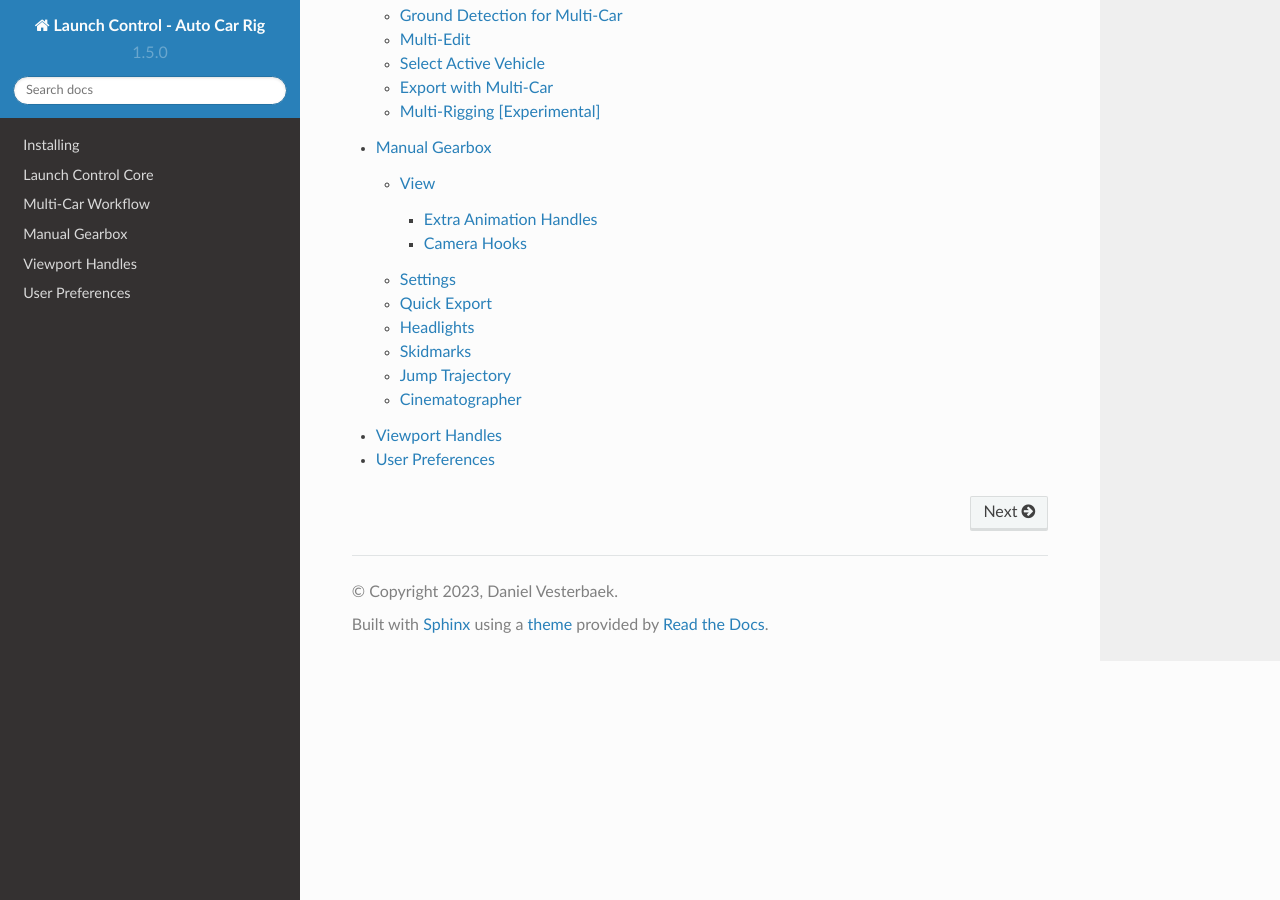
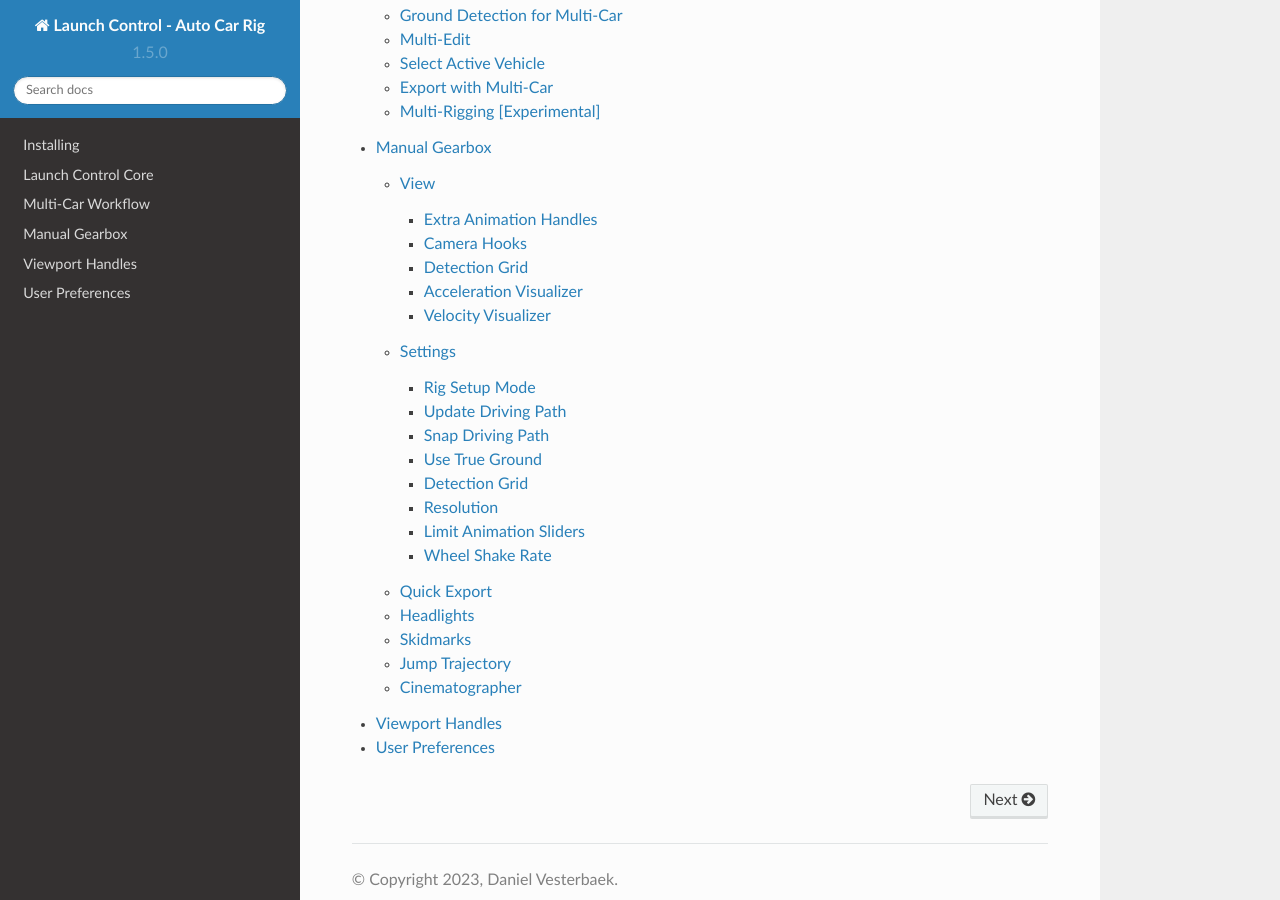
Before and after one commit to DanielVesterbaek/launch-control-documentation, a Sphinx documentation site: the page built from docs/source/index.rst, in a window 1280 px wide and 900 px high, scrolled down 4374 px. Built offline with Sphinx 7.4.7 and the Read the Docs theme 2.0.0, drawn with Linux system fonts in a browser that asks for light colours; some of the changed lines change nothing that is shown.

Commit message:
Update manual-gearbox.rst

```diff
--- a/docs/source/manual-gearbox.rst
+++ b/docs/source/manual-gearbox.rst
@@ -41,6 +41,25 @@ Shows two Camera Hooks hovering above the active vehicle. Go into "Pose Mode" to
 The "Follow Cam" will track the general motion of the vehicle without taking the suspension into account, while the "Mounted Cam" will be attached to the body of the vehicle, following its every move
 
 
+.. _enable_grid_viz:
+Detection Grid
+^^^^^^^^
+Turn the visibility of the :ref:`ground-detection` debug grid ON/OFF
+
+When Detection Grid is on, you can change the :ref:`detection-resolution`
+
+
+.. _enable_acc_viz:
+Acceleration Visualizer
+^^^^^^^^
+Enable an Acceleration Visualizer in the viewport to see the accelerations calculated and used by the :ref:`real-time-physics`.
+
+.. _enable_vel_viz:
+Velocity Visualizer
+^^^^^^^^
+Enable a Velocity Visualizer in the viewport to see the velocity calculated and used by the :ref:`real-time-physics`.
+
+
 .. _settings:
 Settings
 -----
@@ -55,6 +74,47 @@ The Settings Panel controls how the :ref:`ground-detection`, :ref:`animation-han
 
     *Settings Panel in the Manual Gearbox UI*
 
+.. _rig-setup-mode:
+Rig Setup Mode
+^^^^^^^^
+Reveal rig controls. Body, Wheel, Brake, Headlight and Steering Wheel attachment bones and setup controls for wheel-base length, track-width length, and wheel radii.
+Here you can manually parent your meshes to the body of the car, wheels or whatever you want. You can also rescale the rig, by pulling the wheel-base slider and other sliders. The wheel-base, track-width and wheel radii controls are located at the initial control point of the DrivingPath. The car will temporarily be put back into the center of the scene and all animation handles hidden. All animation and setup sliders will be restored when "rig setup mode" is turned back off.
+
+
+Update Driving Path
+^^^^^^^^
+See: :ref:`update-driving-path`
+
+.. _snap-driving-path:
+Snap Driving Path
+^^^^^^^^
+Automatically snap the Control Points of the Driving Path to the Ground Detection Meshes.
+
+.. _use-true-ground:
+Use True Ground
+^^^^^^^^
+Use the actual objects inside the collection 'GroundDetection', instead of a projected grid. This can be useful for complex loops or twisting roads built of 1 solid mesh, but will generally give a visually worse result and can introduce 'flickering' detection on 'layered' surfaces.
+
+Detection Grid
+^^^^^^^^
+See: :ref:`enable-grid-viz`
+
+.. _detection-resolution:
+Resolution
+^^^^^^^^
+Change the resolution of the detection grid which is projected onto the geometry inside the "groundDetection" collection.
+
+
+.. _limit-sliders:
+Limit Animation Sliders
+^^^^^^^^
+To allow full control all the Viewport UI sliders can be "unlocked" so you can over-crank them and get whatever craziness you want.
+
+.. _wheel-shake-rate:
+Wheel Shake Rate
+^^^^^^^^
+How fast the body+wheel shake is. Higher value produces faster shake.
+
 .. _quick-export:
 Quick Export
 ------
@@ -68,6 +128,39 @@ The Quick Export handles export of the animation to other DCCs such a Unreal Eng
     :align: center
 
     *Quick Export Panel in the Manual Gearbox UI*
+
+Export Path:
+    * Set the path as desired. Leaving it blank will export the file as "Launch_Control_Export.FORMAT" relative to the saved .blend file.
+
+Include Ground Detection for Selected Car:
+    * Includes the ground detection meshes in the exported FBX file for the Active Vehicle.
+
+Include Animations:
+    * When checked, LC will export the meshes, the rig and animations. When unchecked, LC will only export the meshes and the rig.
+
+Only Animations:
+    * When checked, LC will NOT export the meshes, which results in much faster export speeds. However, it will still export the rig and the animations.
+This is especially useful when importing to Unreal Engine, where the "Only Animation FBX files" will be read as animation assets, which fit a previously exported "skeletal mesh" (an FBX with the meshes and the rig)
+
+.. note::
+    For Datasmoth Scene Export, the free "Blender Datasmith add-on" is needed: https://github.com/0xafbf/blender-datasmith-export
+
+|
+
+.. note::
+    "Rebase bones" are exported with the rig, which can be used inside UE5 to bind static meshes to the exported LC rig.
+
+
+FBX:
+Exports an FBX for general used in DCCs. Only important "deforming" bones are exported with baked animations - other bones are ignored.
+
+FBX for UE5:
+Exports an FBX optimized for UE5 from LC. Requires the user to manually set the "current frame" to 0 as this is used as the bind pose inside Unreal Engine.
+Specifically for UE5, rebase bones have been added in the rig. These can be used when linking exisiting static meshes to the imported LC car rig from inside Unreal Engine.
+
+Datasmith Scene:
+Export for use in Unreal Engine. It handles dense meshes and materials better than FBX export. On import a sequence is automatically set up in Unreal. To use it, please install and enable the "Blender Datasmith" add-on (FREE). https://github.com/0xafbf/blender-datasmith-export
+
 
 
 .. _headlights:
@@ -127,6 +220,10 @@ With the Jump Trajectory Panel, you can generate a realistic jump path for your
 
     *Jump Trajectory Panel in the Manual Gearbox UI*
 
+Calculates spline-points of a realistic car jump depending on the input speed.
+
+To use it, go into edit-mode on the "DrivingPath" and select the last point, which has to be the very end of the "ramp" the car is going to jump from. This last point needs to have a handle. The angle of the handle will be the take-off angle and the "Jump Speed" (Speed of the car at take-off point) must be defined in the Add-on UI. If you prefer Imperial Units, you can check the check-box in the Add-on UI. The calculation will always expect the end of the jump is on Z=0.
+
 
 .. _cameras:
 Cinematographer
```
